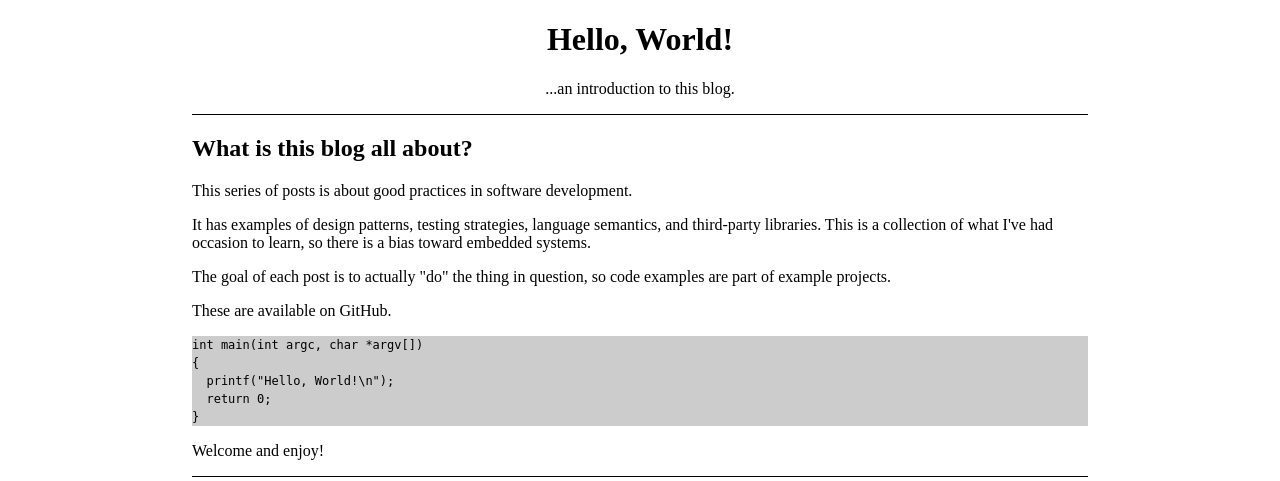
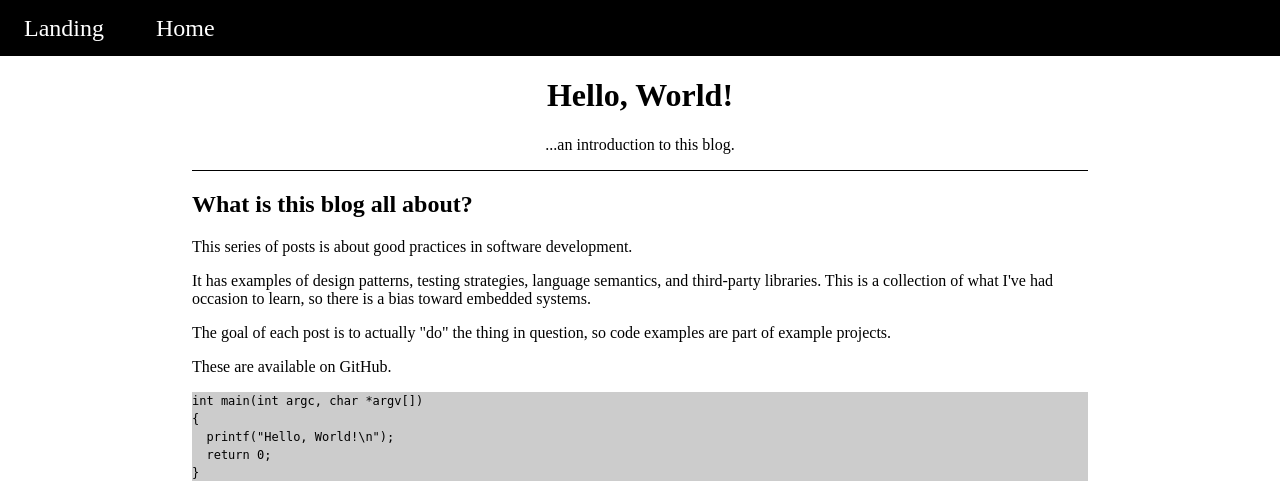
Before and after one commit to KevinWMatthews/personal_website, a Flask app: page /blog/hello-world in a window 1280 px wide. Shown: the top 481 px of the page. Run offline with Flask 2, Linux system fonts and the light colour scheme.

Commit message:
Add nav bar to blog post

```diff
--- a/personal_website/templates/hello-world.html
+++ b/personal_website/templates/hello-world.html
@@ -6,6 +6,13 @@
     <title>Hello, World!</title>
   </head>
   <body>
+    <nav>
+      <div class="nav-wrap">
+        <a href="{{ url_for('index') }}" class="nav-link">Landing</a>
+        <a href="{{ url_for('blog_home') }}" class="nav-link">Home</a>
+      </div>
+    </nav>
+
     <header>
       <h1>Hello, World!</h1>
       <p>...an introduction to this blog.</p>
```
